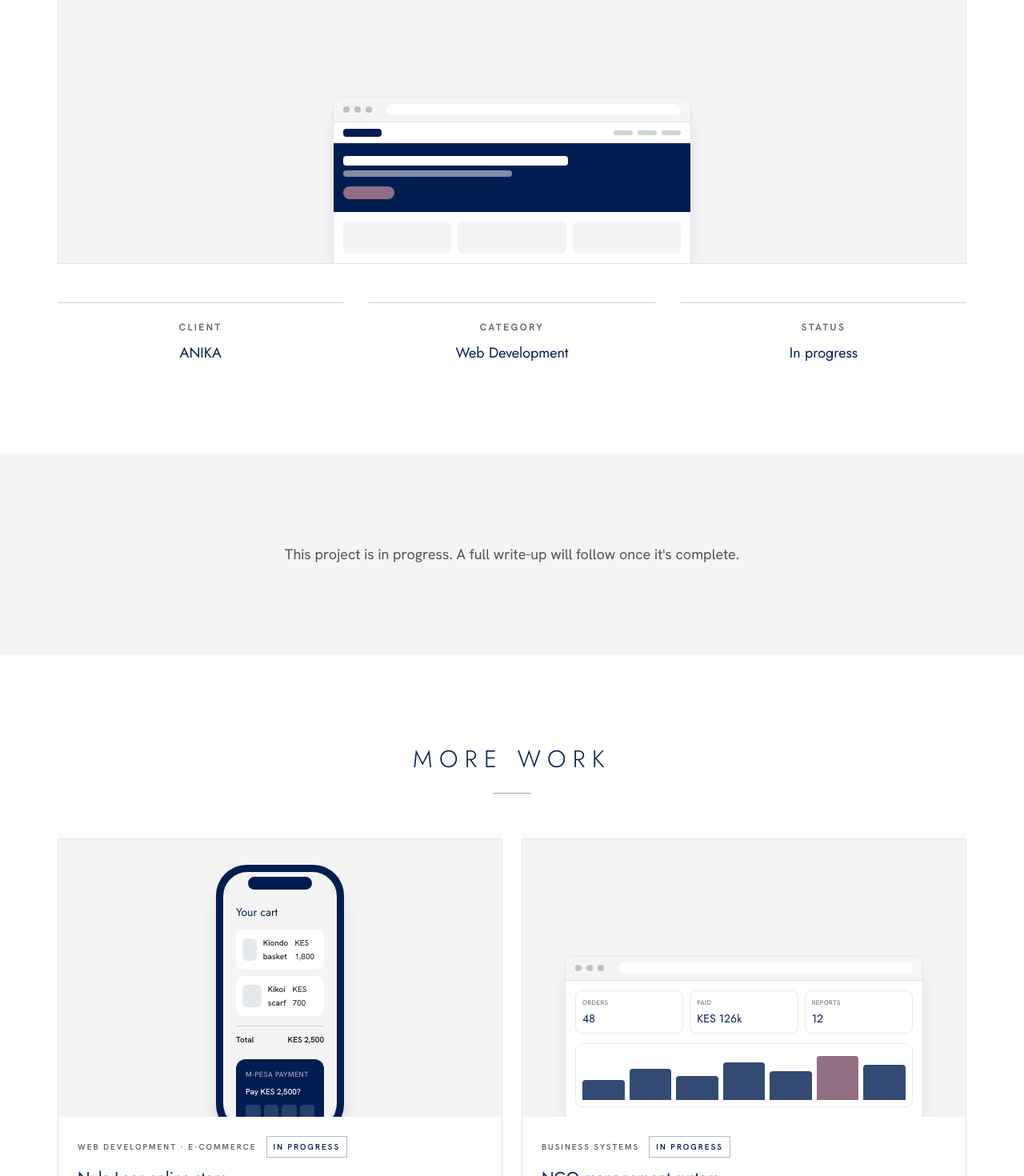
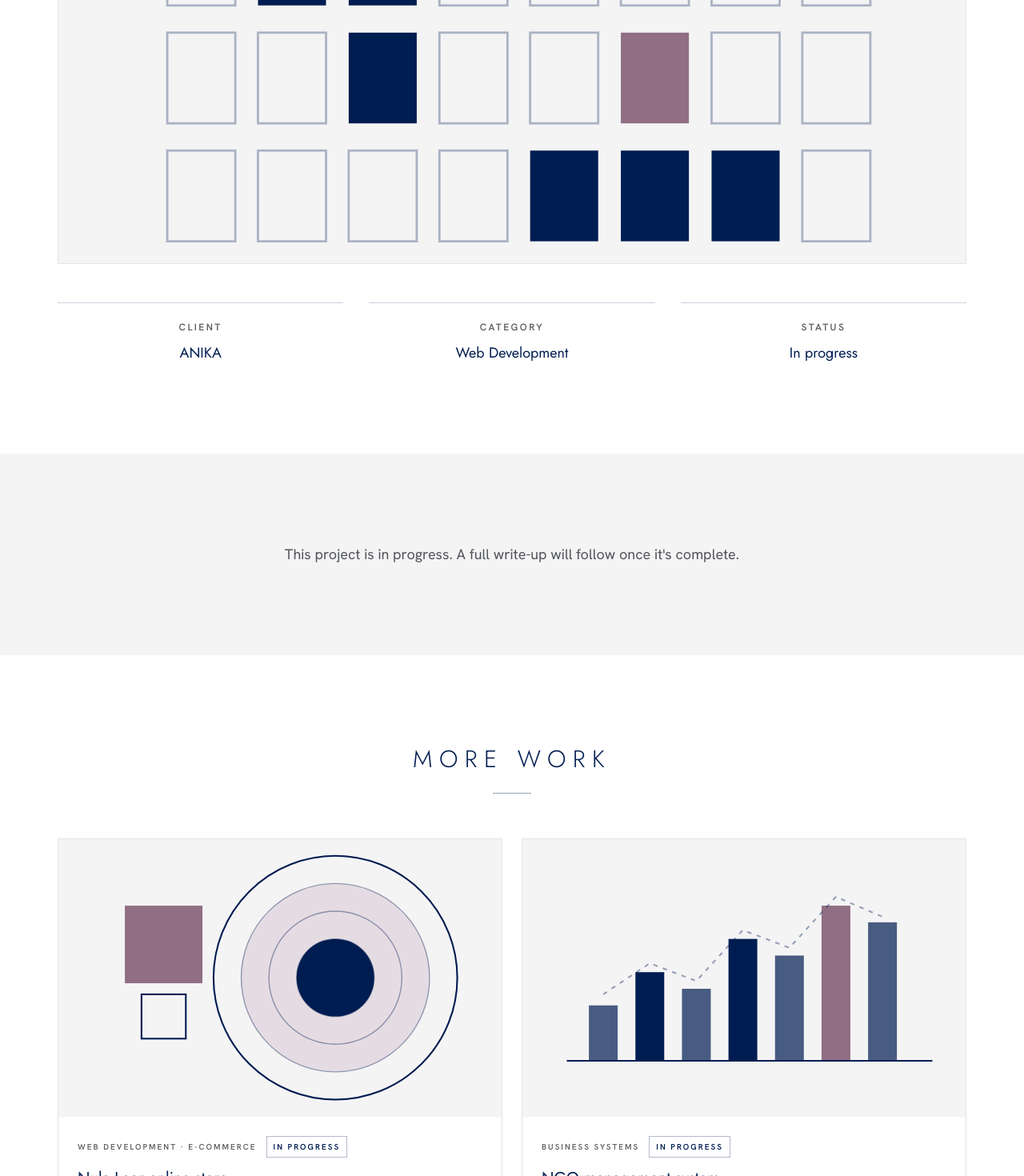
Before and after one commit to Jkosencha/undanova, a Next.js app: page /work/anika in a window 1280 px wide. Shown: the part 800-2270 px from the top of the page at 80% size. Built offline with nearby package versions, Linux system fonts and the light colour scheme.

Commit message:
Projects: geometric cover art instead of device mock-ups

```diff
--- a/src/app/work/[slug]/page.tsx
+++ b/src/app/work/[slug]/page.tsx
@@ -4,9 +4,9 @@ import { notFound } from "next/navigation";
 import { Button } from "@/components/button";
 import { CTABand } from "@/components/cta-band";
 import { PageHeader } from "@/components/page-header";
-import { PreviewPanel } from "@/components/previews";
 import { Container, Section, SectionHeading } from "@/components/section";
 import { TextLink } from "@/components/text-link";
+import { ProjectCover } from "@/components/visuals";
 import { StatusBadge, WorkCard } from "@/components/work-card";
 import { work } from "@/content/work";
 
@@ -77,7 +77,7 @@ export default async function CaseStudyPage(props: PageProps<"/work/[slug]">) {
             className="aspect-video w-full border border-mist object-cover"
           />
         ) : (
-          <PreviewPanel kind={project.preview} className="h-72 border border-mist sm:h-[28rem]" />
+          <ProjectCover kind={project.preview} className="h-72 border border-mist sm:h-[28rem]" />
         )}
         <dl className={`mt-12 grid gap-8 text-center ${facts.length === 3 ? "sm:grid-cols-3" : "sm:grid-cols-2"}`}>
           {facts.map((f) => (
--- a/src/components/work-card.tsx
+++ b/src/components/work-card.tsx
@@ -1,6 +1,6 @@
 import Image from "next/image";
 import { Card } from "@/components/card";
-import { PreviewPanel } from "@/components/previews";
+import { ProjectCover } from "@/components/visuals";
 import type { WorkItem, WorkStatus } from "@/content/work";
 
 export function StatusBadge({ status, tone = "light" }: { status: WorkStatus; tone?: "light" | "dark" }) {
@@ -19,7 +19,7 @@ export function WorkCard({ item, headingLevel = "h3" }: WorkCardProps) {
   const Heading = headingLevel;
   const [cover] = item.images;
   return (
-    <Card href={`/work/${item.slug}`} className="flex w-full flex-col">
+    <Card href={`/work/${item.slug}`} className="flex w-full flex-col overflow-hidden">
       {cover ? (
         <Image
           src={cover.src}
@@ -30,7 +30,7 @@ export function WorkCard({ item, headingLevel = "h3" }: WorkCardProps) {
           className="aspect-[16/10] w-full object-cover"
         />
       ) : (
-        <PreviewPanel kind={item.preview} className="aspect-[16/10]" />
+        <ProjectCover kind={item.preview} className="aspect-[16/10] transition-transform duration-700 group-hover:scale-[1.03]" />
       )}
       <div className="flex flex-1 flex-col p-6">
         <div className="flex flex-wrap items-center gap-3">
```
